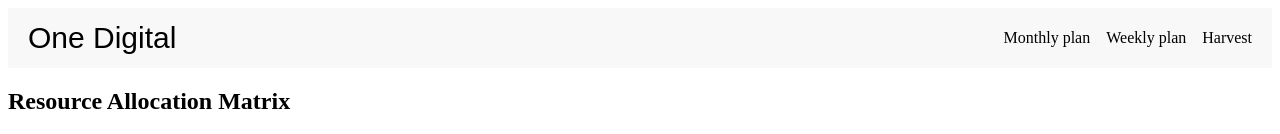
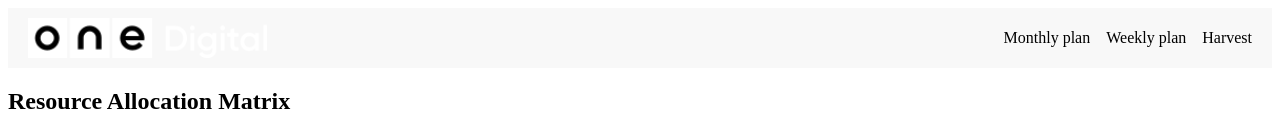
Before and after one commit to aglamazy/project_assigment, a React app in the folder client/: page / in a window 1280 px wide. Shown: the top 134 px of the page. Built offline with nearby package versions, Linux system fonts and the light colour scheme; no server answers.

Commit message:
client: add one digital logo

```diff
--- a/client/src/Header.tsx
+++ b/client/src/Header.tsx
@@ -23,7 +23,7 @@ const logoStyle: React.CSSProperties = {
 export default function Header() {
   return (
     <header style={headerStyle}>
-      <img src="/one-digital-logo.svg" alt="One Digital logo" style={logoStyle} />
+      <img src="/one-digital.webp" alt="One Digital logo" style={logoStyle} />
       <nav>
         <ul style={navStyle}>
           <li>Monthly plan</li>
```
Also changed, not shown: client/public/one-digital.webp (added), 1 other file (tests, documents, lock files or other folders).
